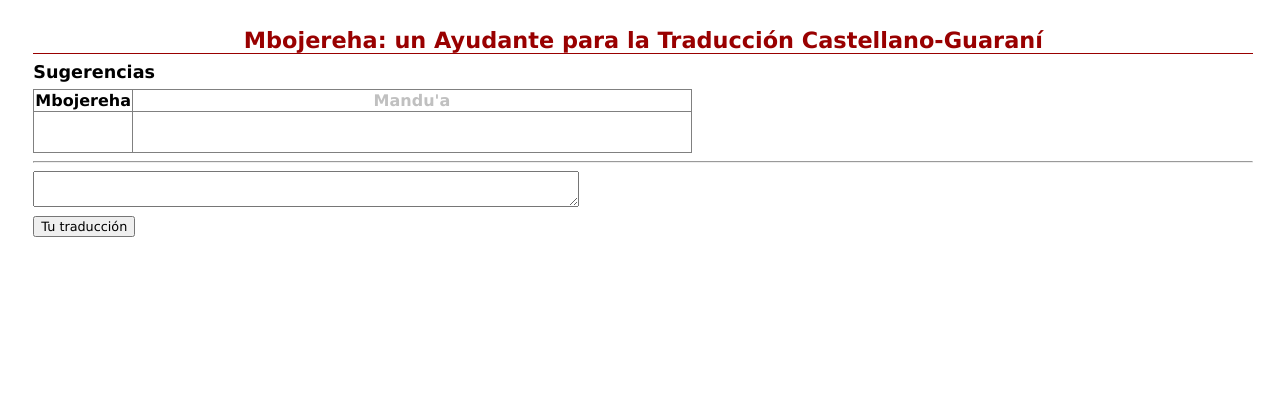
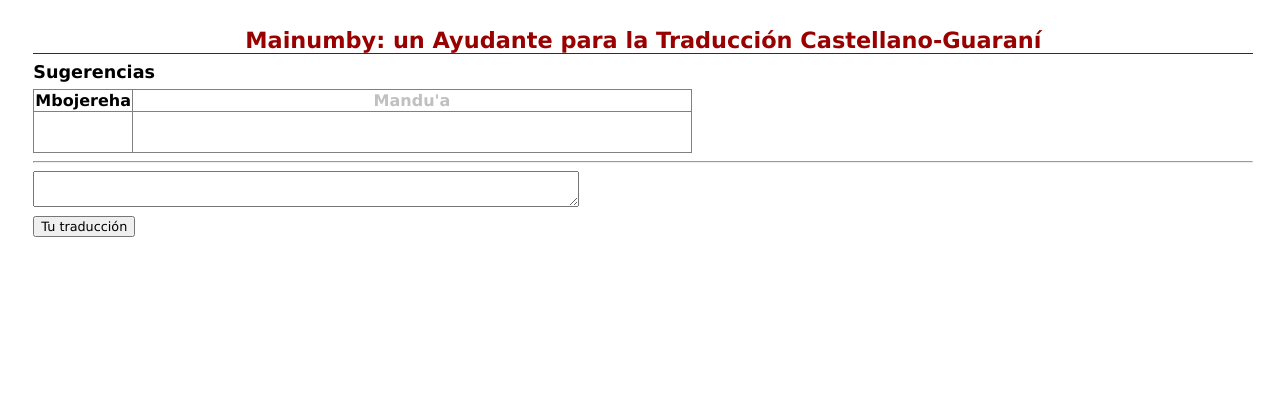
Before and after one commit to hltdi/mainumby, a Flask app: template kuaa/templates/sent.html in a window 1280 px wide. Shown: the top 420 px of the page. Run offline with Flask 3, Linux system fonts and the light colour scheme; the template is opened without the code that fills it, so the values that code supplies are empty.

Commit message:
Minor misc changes.

```diff
--- a/kuaa/sentence.py
+++ b/kuaa/sentence.py
@@ -552,7 +552,7 @@ class Sentence:
             groups.append((head_i, snodes, group))
         # Create a GInst object and GNodes for each surviving group
         self.groups = [GInst(group, self, head_i, snodes, index) for index, (head_i, snodes, group) in enumerate(groups)]
-        print("{} grupos encontrados".format(len(self.groups)))
+        print("{} grupo(s) encontrado(s) para {}".format(len(self.groups), self))
         # Assign sentence-level indices to each GNode; store gnodes in list
         sent_index = 0
         for group in self.groups:
--- a/kuaa/templates/sent.html
+++ b/kuaa/templates/sent.html
@@ -92,27 +92,29 @@ td.mbojereha
 }
 </style>
 
+{# Not currently used
 <script>
 function seg(text) {
     document.write(text)
     document.getElementById("segtrans").innerHTML = text;
 }
 </script>
+#}
 
-<title>Mbojereha: un Ayudante para la Traducción Castellano-Guaraní</title>
+<title>Mainumby: un Ayudante para la Traducción Castellano-Guaraní</title>
 
 </head>
 
 <body>
 
-<h1>Mbojereha: un Ayudante para la Traducción Castellano-Guaraní</h1>
+<h1>Mainumby: un Ayudante para la Traducción Castellano-Guaraní</h1>
 
 <form method=POST action='sent'>
 
 {% if sentence %}
 <p></p><p></p>
 
-{# Write the sentence with colors represented translated segments #}
+{# Write the sentence with colors representing different translated segments #}
 <p>Actual oración:
 <span class='sentence'>
 {% for seg in sentence %}
```
Also changed, not shown: apy.py (+14 -10 lines), kuaa/templates/doc.html (+5 -3 lines), 4 other files.
